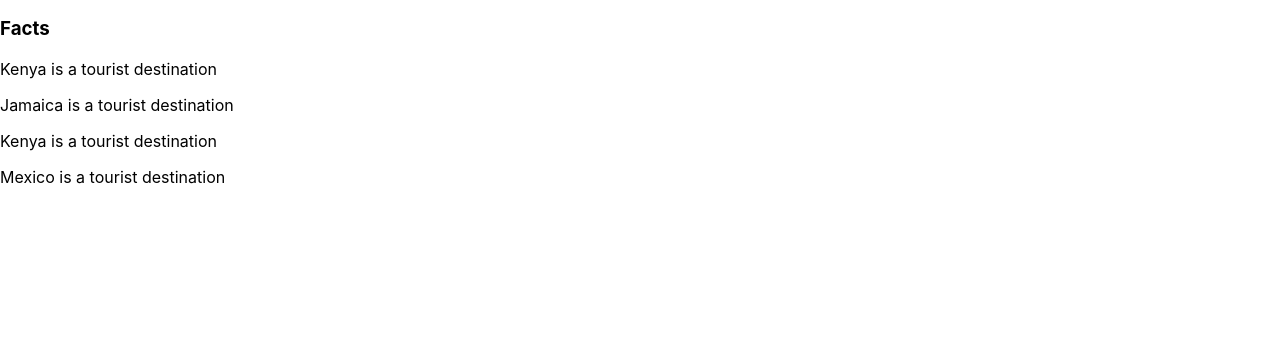
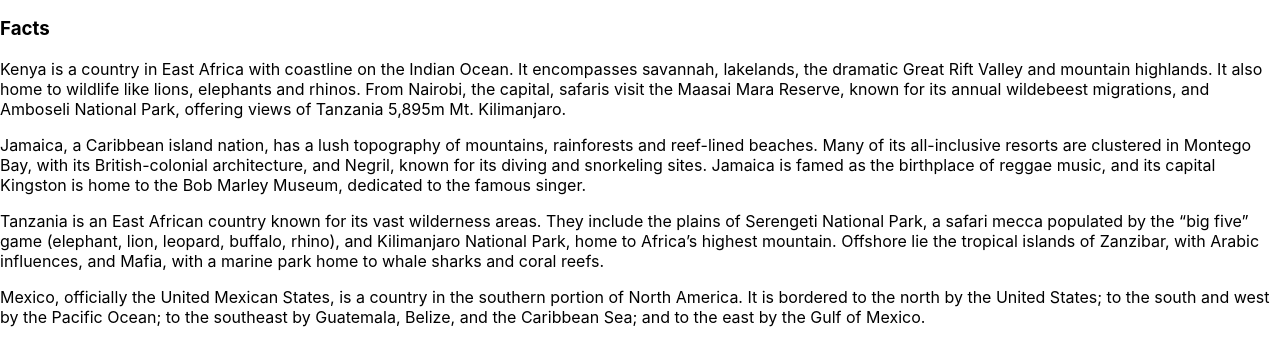
Before and after one commit to oyayafelix/Facts-App, a React (Create React App) app: page / in a window 1280 px wide. Shown: the part 1312-1652 px from the top of the page. Before the commit the page ends 1515 px from the top, so only its background shows below. Built offline with nearby package versions, Linux system fonts and the light colour scheme.

Commit message:
updated file structure

```diff
--- a/src/data.js
+++ b/src/data.js
@@ -3,28 +3,27 @@ const DATA = [
         id: 1,
         category:"Kenyan",
         country: 'Kenya',
-        faq:'Kenya is a tourist destination'
-
+        faq:'Kenya is a country in East Africa with coastline on the Indian Ocean. It encompasses savannah, lakelands, the dramatic Great Rift Valley and mountain highlands. It also home to wildlife like lions, elephants and rhinos. From Nairobi, the capital, safaris visit the Maasai Mara Reserve, known for its annual wildebeest migrations, and Amboseli National Park, offering views of Tanzania 5,895m Mt. Kilimanjaro.'
     },
     {
         id: 2,
         category:"Jamaican",
         country: 'Jamaica',
-        faq:'Jamaica is a tourist destination'
+        faq:'Jamaica, a Caribbean island nation, has a lush topography of mountains, rainforests and reef-lined beaches. Many of its all-inclusive resorts are clustered in Montego Bay, with its British-colonial architecture, and Negril, known for its diving and snorkeling sites. Jamaica is famed as the birthplace of reggae music, and its capital Kingston is home to the Bob Marley Museum, dedicated to the famous singer.'
 
     },
     {
         id: 3,
         category:"Tanzanian",
         country: 'Tanzania',
-        faq:'Kenya is a tourist destination'
+        faq:'Tanzania is an East African country known for its vast wilderness areas. They include the plains of Serengeti National Park, a safari mecca populated by the “big five” game (elephant, lion, leopard, buffalo, rhino), and Kilimanjaro National Park, home to Africa’s highest mountain. Offshore lie the tropical islands of Zanzibar, with Arabic influences, and Mafia, with a marine park home to whale sharks and coral reefs.'
 
     },
     {
         id: 4,
         category:"Mexican",
         country: 'Mexico',
-        faq:'Mexico is a tourist destination'
+        faq:'Mexico, officially the United Mexican States, is a country in the southern portion of North America. It is bordered to the north by the United States; to the south and west by the Pacific Ocean; to the southeast by Guatemala, Belize, and the Caribbean Sea; and to the east by the Gulf of Mexico. '
 
     }
 ]
```
